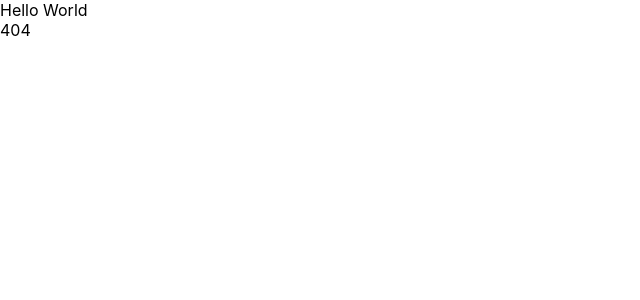
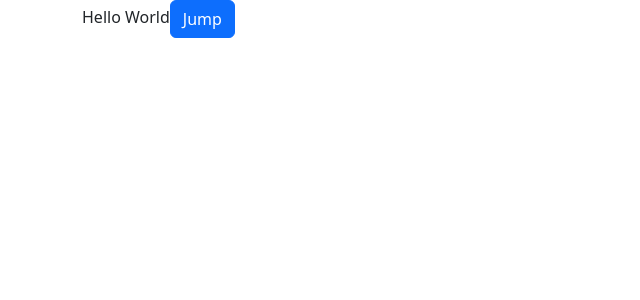
Before and after one commit to TDrake38/warzone-drop, a React (Create React App) app in the folder warzone-drop/: page / in a window 1280 px wide. Before the commit this address had no page. Shown: the top 300 px of the page, without its empty margins (0-640 px from the left). Built offline with nearby package versions, Linux system fonts and the light colour scheme.

Commit message:
added the map

```diff
--- a/warzone-drop/src/App.js
+++ b/warzone-drop/src/App.js
@@ -1,18 +1,15 @@
-
+import 'bootstrap/dist/css/bootstrap.min.css';
 import React from 'react';
 import { Container } from 'react-bootstrap';
-import {BrowserRouter, Switch, Route} from 'react-router-dom'
+import {BrowserRouter, Switch, Route} from 'react-router-dom';
 import Home from './components/Home';
 
 function App() {
   return (
     <>
-      <BrowserRouter>
-        <Container>
-            <Route path="/" exact component={Home}/>
-            <Route render={() => <div>404</div>} />
-        </Container>
-      </BrowserRouter>
+      <Container>
+        <Home/>
+      </Container>
     </>
   );
 }
--- a/warzone-drop/src/components/Home.js
+++ b/warzone-drop/src/components/Home.js
@@ -1,9 +1,11 @@
 import React from "react";
+import JumpButton from "./JumpButton";
 
 function Home() {
     return(
         <>
             Hello World
+            <JumpButton/>
         </>
     )
 }
--- a/warzone-drop/src/components/JumpButton.js
+++ b/warzone-drop/src/components/JumpButton.js
@@ -1,8 +1,12 @@
 import React from "react";
+import { Button } from "react-bootstrap";
 
 function JumpButton () {
     return(
         <>
+            <Button varient="danger">Jump</Button>
         </>
     )
 }
+
+export default JumpButton;
```
Also changed, not shown: warzone-drop/src/photos/caldera_map.jpg (renamed from warzone-drop/src/photos/caldera-map.jpg).
